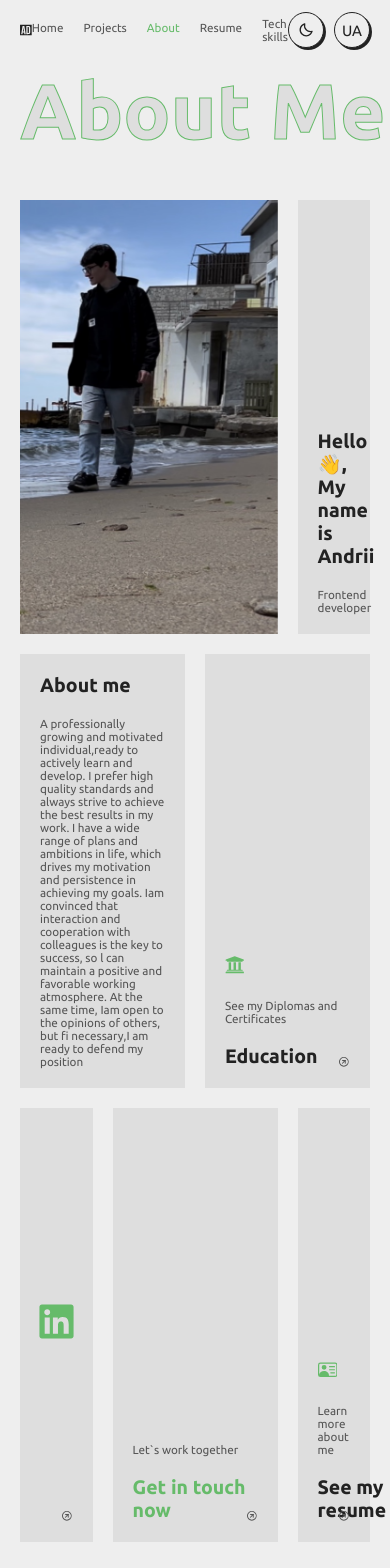
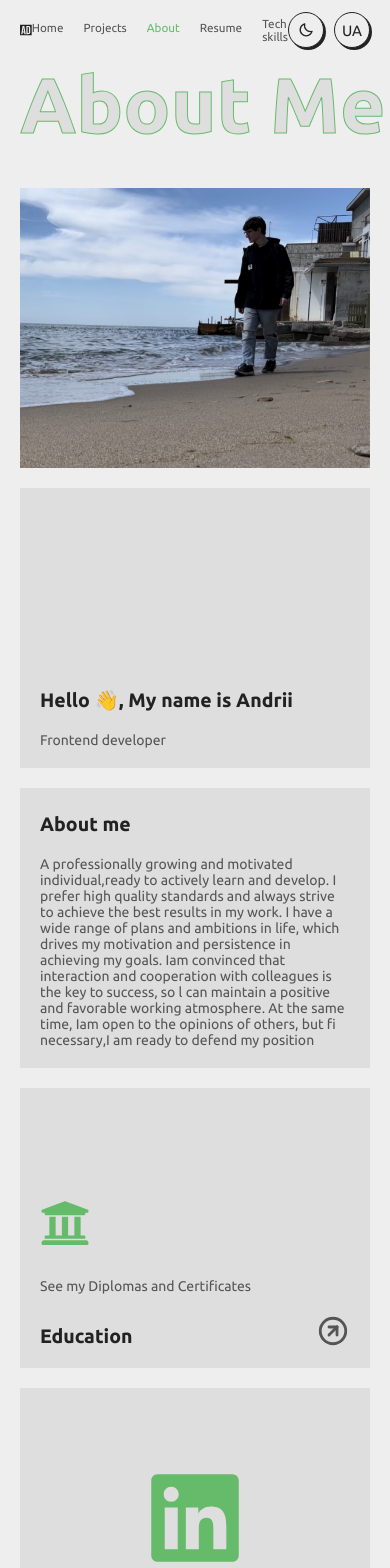
Before and after one commit to andrew-demchenk0/andrew-demchenk0.github.io, a React (Vite) app: page /about in a window 390 px wide. Shown: the top 1568 px of the page. Built offline with nearby package versions, Linux system fonts and the light colour scheme.

Commit message:
+ media about main, * variables, tile component

```diff
--- a/src/components/pageTiles/components/tiles.scss
+++ b/src/components/pageTiles/components/tiles.scss
@@ -9,6 +9,7 @@
   align-items: flex-start;
   justify-content: flex-end;
   gap: 20px;
+
   &-icon__tile {
     align-items: center;
     justify-content: center;
@@ -17,15 +18,17 @@
   &:hover {
     text-decoration: none;
   }
+
   &:hover .tile__link-icon {
     color: var(--main-color);
     transform: rotate(0);
+
   }
 
   &__wrapper {
     display: flex;
     flex-direction: row;
-    align-items: center;
+    align-items: end;
     justify-content: space-between;
     width: 100%;
   }
@@ -33,6 +36,7 @@
   &__title {
     font-size: $title;
     color: var(--title-color);
+
     &-special {
       font-size: $special-text;
       color: var(--main-color);
@@ -47,6 +51,7 @@
   &__image {
     &-photo {
       width: 100%;
+      height: clamp(280px, 5vw, 300px);
 
       img {
         width: 100%;
@@ -58,21 +63,24 @@
   }
 
   &__icon {
-    font-size: 5vw;
+    font-size: $tile-icon;
     color: var(--main-color);
 
     &-lg {
-      font-size: 10vw;
+      font-size: $social-tile-icon;
       color: var(--main-color);
     }
   }
 
   &__link-icon {
-    position: absolute;
-    font-size: 3vw;
+    font-size: $arrow-icon-link;
     color: var(--subtitle-color);
-    bottom: 20px;
-    right: 20px;
     transform: rotate(-45deg);
+
+    &__absolute {
+      position: absolute;
+      bottom: 20px;
+      right: 20px;
+    }
   }
 }
--- a/src/components/pageTitle/pageTitle.scss
+++ b/src/components/pageTitle/pageTitle.scss
@@ -1,14 +1,14 @@
 @import 'src/styles/variables';
 
-.page-title {
-  padding: 5px 20px;
-  width: 100%;
-  opacity: 1;
-  transform: perspective(1200px);
-  font-size: clamp(0px, 20vw, 320px);
-  text-align: center;
-  white-space: nowrap;
-  color: var(--bg-lighter-color);
-  -webkit-text-stroke: 1px var(--main-color);
-  text-stroke: 1px var(--main-color);
+.page {
+  &-title {
+    padding: 5px 20px;
+    font-size: $heading-title;
+    text-align: center;
+    white-space: nowrap;
+    color: var(--bg-lighter-color);
+    -webkit-text-stroke: 1px var(--main-color);
+    overflow: hidden;
+    line-height: 1;
+  }
 }
--- a/src/pages/about/About.jsx
+++ b/src/pages/about/About.jsx
@@ -40,7 +40,7 @@ const About = () => {
 
         <IconTaleLink className={'tile tile-icon__tile about__tile5 animate__animated  animate__slideInLeft'}
                       icon={<FaLinkedin/>}
-                      linkIcon={<TbCircleArrowRight className='tile__link-icon'/>}
+                      linkIcon={<TbCircleArrowRight className='tile__link-icon tile__link-icon__absolute'/>}
                       link={'https://www.linkedin.com/in/andrii-demchenko-21334125a/'}/>
 
         <TextTileLink className={'tile about__tile6 animate__animated  animate__slideInRight'}
--- a/src/pages/about/about.scss
+++ b/src/pages/about/about.scss
@@ -15,6 +15,51 @@
   grid-template-columns: repeat(4,minmax(50px, 1fr));
   grid-auto-rows: min-content;
   grid-template-rows: repeat(3, 1fr);
-  grid-column-gap: 20px;
-  grid-row-gap: 20px;
+  gap: 20px;
+
 }
+
+@media screen and (min-width: 769px) and (max-width: 1024px) {
+  .about__tile1 { grid-area: 1 / 1 / 2 / 4; }
+  .about__tile2 { grid-area: 2 / 1 / 3 / 2; }
+  .about__tile3 { grid-area: 2 / 2 / 3 / 4; }
+  .about__tile4 { grid-area: 3 / 1 / 4 / 3; }
+  .about__tile5 { grid-area: 3 / 3 / 4 / 4; }
+  .about__tile6 { grid-area: 4 / 1 / 5 / 3; }
+  .about__tile7 { grid-area: 4 / 3 / 5 / 4; }
+
+  .about {
+    grid-template-columns: repeat(3, minmax(50px, 1fr));
+    grid-template-rows: repeat(4, 1fr);
+  }
+}
+
+@media screen and (min-width: 481px) and (max-width: 768px) {
+  .about__tile1 { grid-area: 1 / 1 / 2 / 3; }
+  .about__tile2 { grid-area: 2 / 1 / 3 / 2; }
+  .about__tile3 { grid-area: 3 / 1 / 4 / 3; }
+  .about__tile4 { grid-area: 4 / 1 / 5 / 2; }
+  .about__tile5 { grid-area: 4 / 2 / 5 / 3; }
+  .about__tile6 { grid-area: 5 / 1 / 6 / 3; }
+  .about__tile7 { grid-area: 2 / 2 / 3 / 3; }
+
+  .about {
+    grid-template-columns: repeat(2, minmax(50px, 1fr));
+    grid-template-rows: repeat(5, 1fr);
+  }
+}
+
+@media screen and (min-width: 300px) and (max-width: 480px) {
+  .about__tile1 { grid-area: 1 / 1 / 2 / 2; }
+  .about__tile2 { grid-area: 2 / 1 / 3 / 2; }
+  .about__tile3 { grid-area: 3 / 1 / 4 / 2; }
+  .about__tile4 { grid-area: 4 / 1 / 5 / 2; }
+  .about__tile5 { grid-area: 5 / 1 / 6 / 2; }
+  .about__tile6 { grid-area: 6 / 1 / 7 / 2; }
+  .about__tile7 { grid-area: 7 / 1 / 8 / 2; }
+
+  .about {
+    grid-template-columns: repeat(1, minmax(50px, 1fr));
+    grid-template-rows: repeat(7, 1fr);
+  }
+}
--- a/src/styles/_variables.scss
+++ b/src/styles/_variables.scss
@@ -14,8 +14,12 @@ html[data-theme='light'] {
   --main-color: #66BB6A;
 }
 
-$title: clamp(12px, 5vw, 24px);
-$subtitle: clamp(8px, 3vw, 16px);
+$title: clamp(18px, 5vw, 24px);
+$subtitle: clamp(14px, 3vw, 16px);
+$heading-title: clamp(0px, 20vw, 264px);
 $description: clamp(7px, 2.5vw, 14px);
 $special-text: clamp(12px, 5vw, 48px);
 $navigation-link: clamp(8px, 3vw, 16px);
+$arrow-icon-link: clamp(34px, 3vw, 48px);
+$social-tile-icon: clamp(100px, 10vw, 200px);
+$tile-icon: clamp(50px, 5vw, 150px);
```
